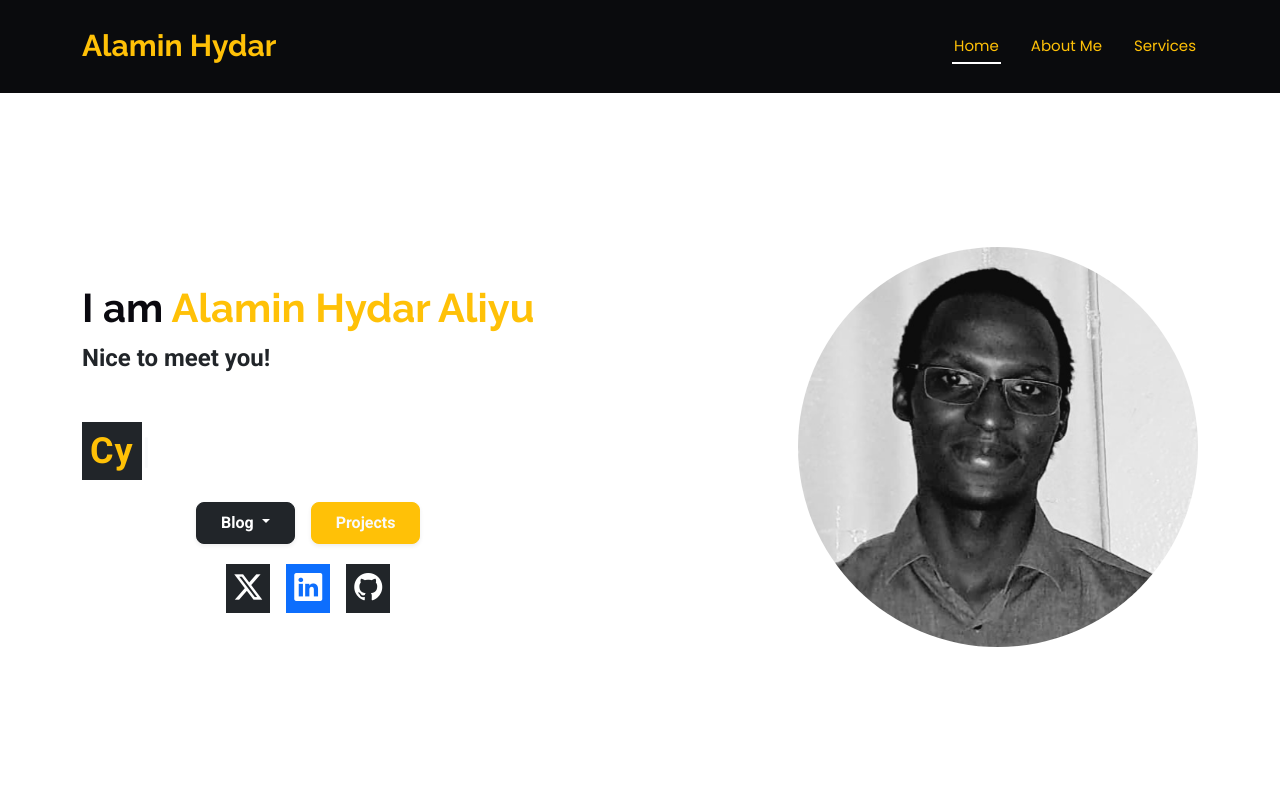
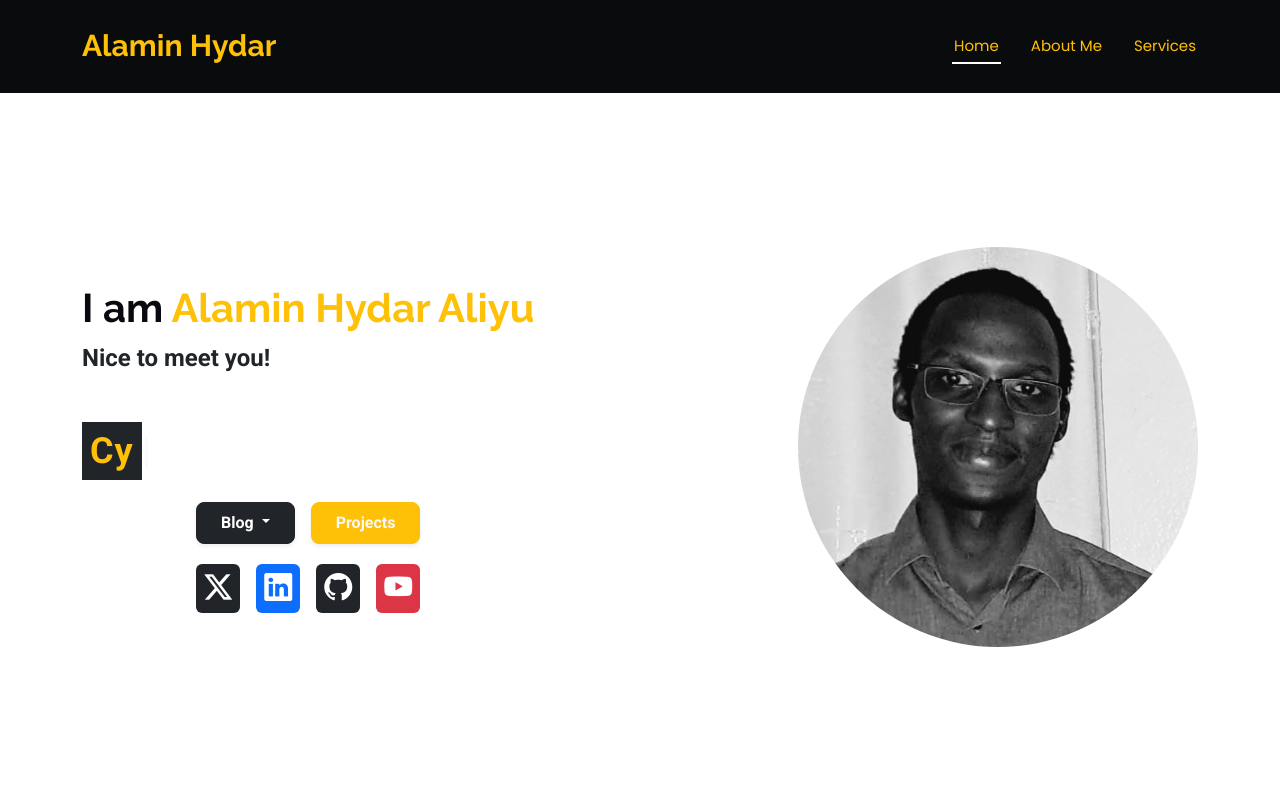
Before and after one commit to alaminhydar/alaminhydar.github.io, a plain HTML site: page index.html in a window 1280 px wide. Shown: the top 800 px of the page. Drawn offline with Linux system fonts and the light colour scheme.

Commit message:
Youtube logo added.

```diff
--- a/index.html
+++ b/index.html
@@ -98,11 +98,12 @@
 
         <div class="container mt-4">
           <div class="social-links d-flex justify-content-center fs-3">
-            <a href="https://x.com/alaminhydar" target="_blank" rel="noopener noreferrer"><i class="bg-dark bi bi-twitter-x mx-2 p-2 text-white"></i></a>
+            <a href="https://x.com/alaminhydar" target="_blank" rel="noopener noreferrer"><i class="bg-dark bi bi-twitter-x mx-2 p-2 text-white rounded"></i></a>
             <!-- <a href=""><i class="bg-primary bi bi-facebook mx-2 p-2 text-white"></i></a> -->
             <!-- <a href=""><i class="bg-danger bi bi-instagram mx-2 p-2 text-white"></i></a> -->
-            <a href="https://www.linkedin.com/in/alaminhydar/" target="_blank" rel="noopener noreferrer"><i class="bg-primary bi bi-linkedin mx-2 p-2 text-white"></i></a>
-            <a href="https://github.com/alaminhydar" target="_blank" rel="noopener noreferrer"><i class="bg-dark bi bi-github mx-2 p-2 text-white"></i></a>
+            <a href="https://www.linkedin.com/in/alaminhydar/" target="_blank" rel="noopener noreferrer"><i class="bg-primary bi bi-linkedin mx-2 p-2 text-white rounded"></i></a>
+            <a href="https://github.com/alaminhydar" target="_blank" rel="noopener noreferrer"><i class="bg-dark bi bi-github mx-2 p-2 text-white rounded"></i></a>
+            <a href="https://www.youtube.com/@alaminhydar" target="_blank" rel="noopener noreferrer"><i class="bg-danger bi bi-youtube mx-2 p-2 text-white rounded"></i></a>
           </div>
         </div>
       </div>
```
